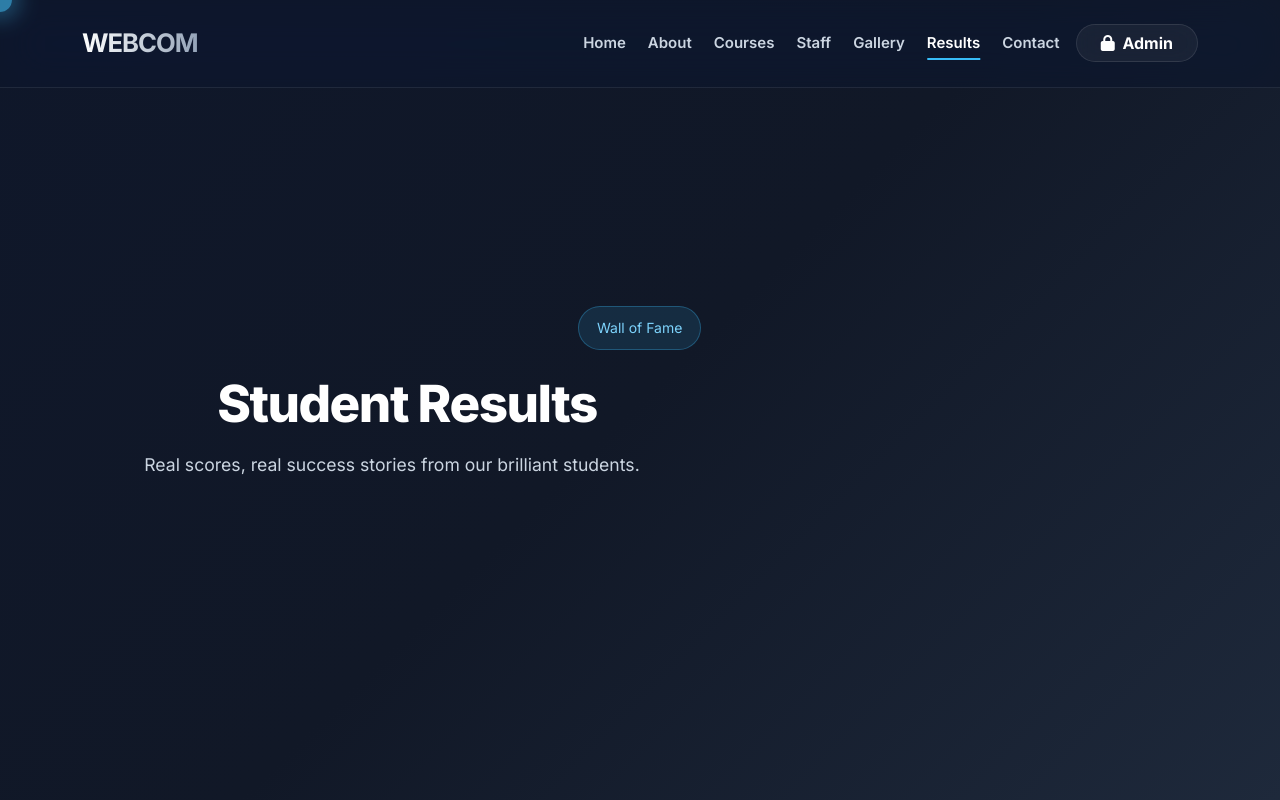
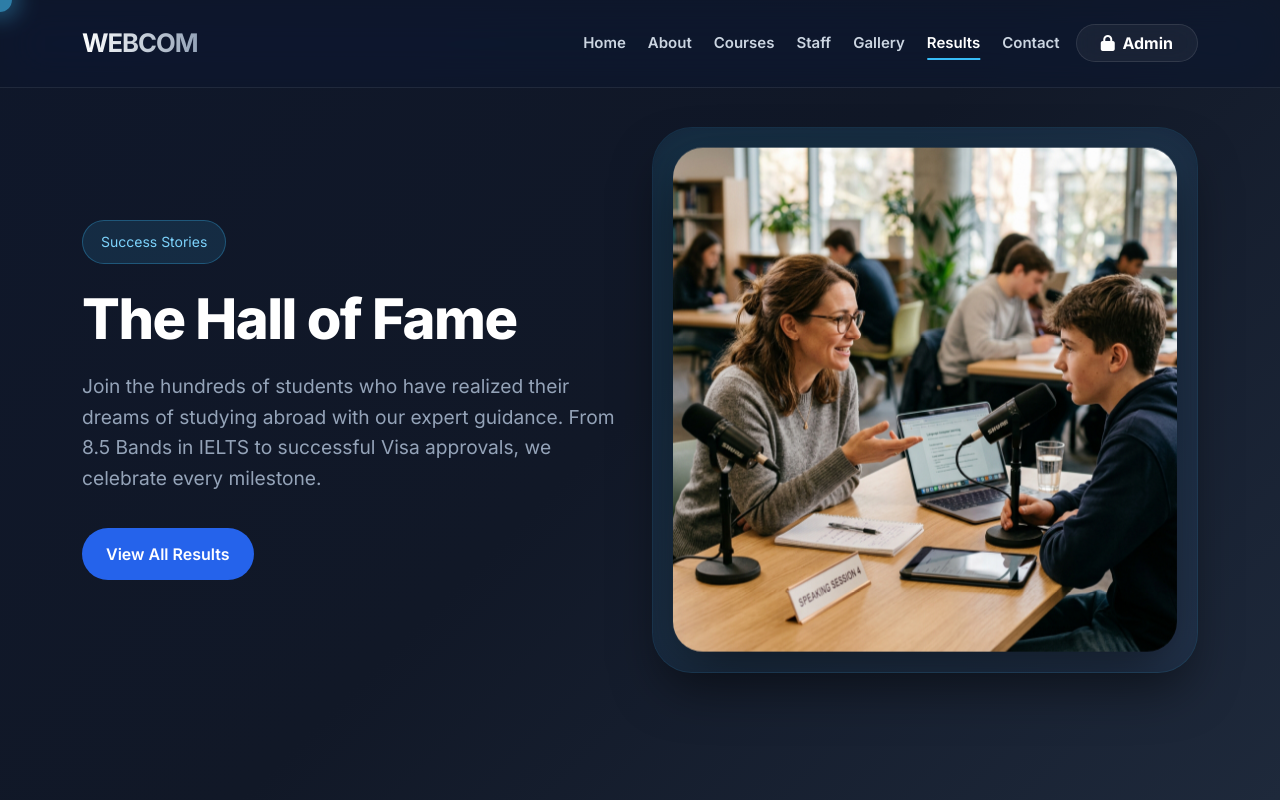
Before and after one commit to navrajsxndhu/webcom-sirsa, a plain HTML site: page client/testimonials.html in a window 1280 px wide. Shown: the top 800 px of the page. Drawn offline with nearby package versions, Linux system fonts and the light colour scheme; no server answers.

Commit message:
Enhancement: Redesigned Gallery and Results heroes to fill empty space

```diff
--- a/client/testimonials.html
+++ b/client/testimonials.html
@@ -138,11 +138,27 @@
     </nav>
 
     <!-- HERO -->
-    <section class="hero" style="height:50vh;">
-        <div class="container hero-content text-center">
-            <span class="hero-badge reveal">Wall of Fame</span>
-            <h1 class="reveal reveal-delay-1">Student Results</h1>
-            <p class="reveal reveal-delay-2">Real scores, real success stories from our brilliant students.</p>
+    <section class="hero py-5">
+        <div class="container">
+            <div class="row align-items-center">
+                <div class="col-lg-6">
+                    <div class="hero-content">
+                        <span class="hero-badge reveal active">Success Stories</span>
+                        <h1 class="reveal active reveal-delay-1" style="font-size: 3.5rem;">The Hall of Fame</h1>
+                        <p class="reveal active reveal-delay-2" style="font-size: 1.2rem; color: #94a3b8;">Join the hundreds of students who have realized their dreams of studying abroad with our expert guidance. From 8.5 Bands in IELTS to successful Visa approvals, we celebrate every milestone.</p>
+                        <div class="mt-4 reveal active reveal-delay-3">
+                            <a href="#resultsContainer" class="btn btn-primary rounded-pill px-4">View All Results</a>
+                        </div>
+                    </div>
+                </div>
+                <div class="col-lg-6 mt-5 mt-lg-0">
+                    <div class="hero-image reveal active reveal-delay-2">
+                        <div class="creative-photo-wrapper">
+                            <img src="assets/images/gallery/student2.png" class="img-fluid" alt="Success Students">
+                        </div>
+                    </div>
+                </div>
+            </div>
         </div>
     </section>
 
```
Also changed, not shown: client/gallery.html (+21 -5 lines).
